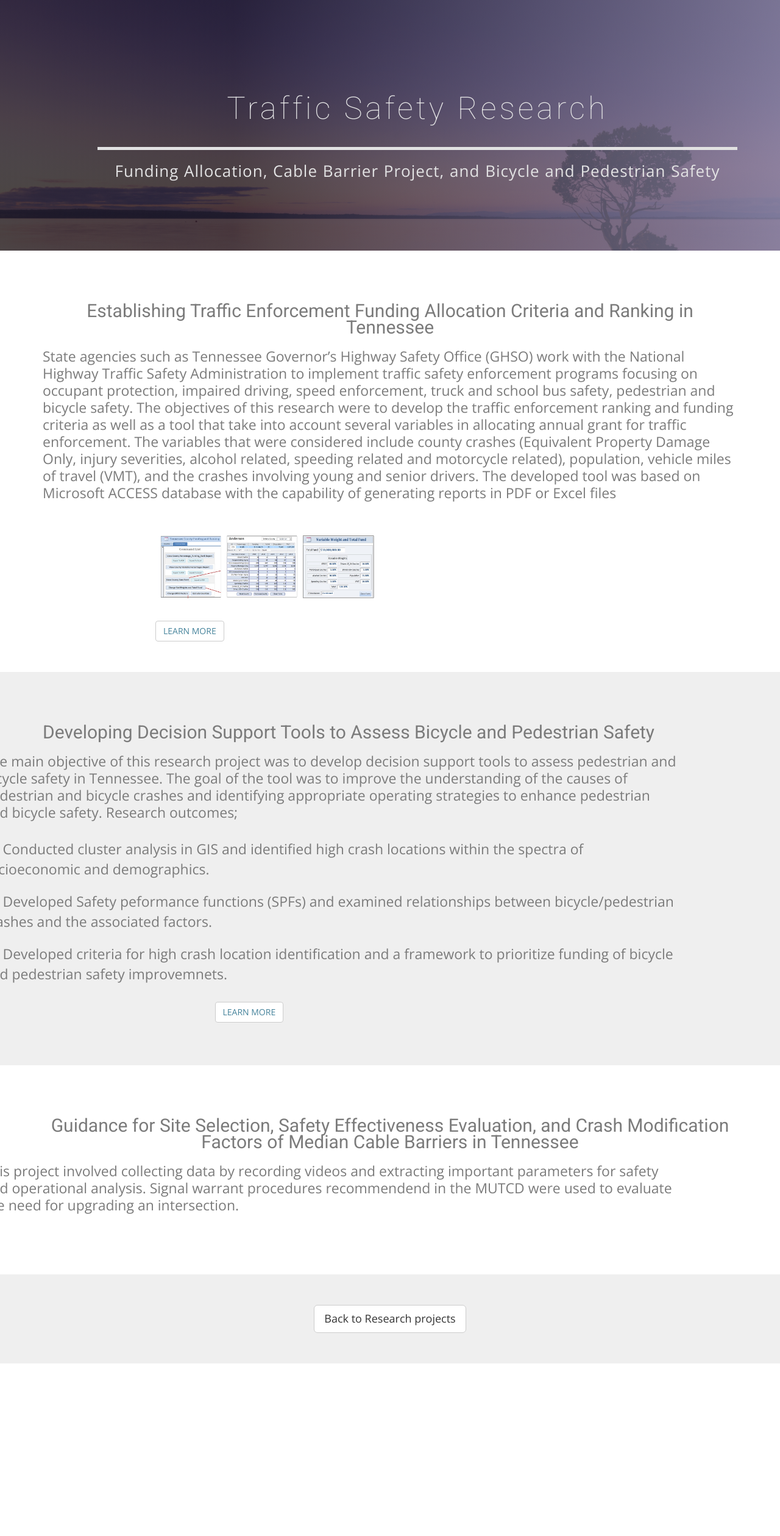
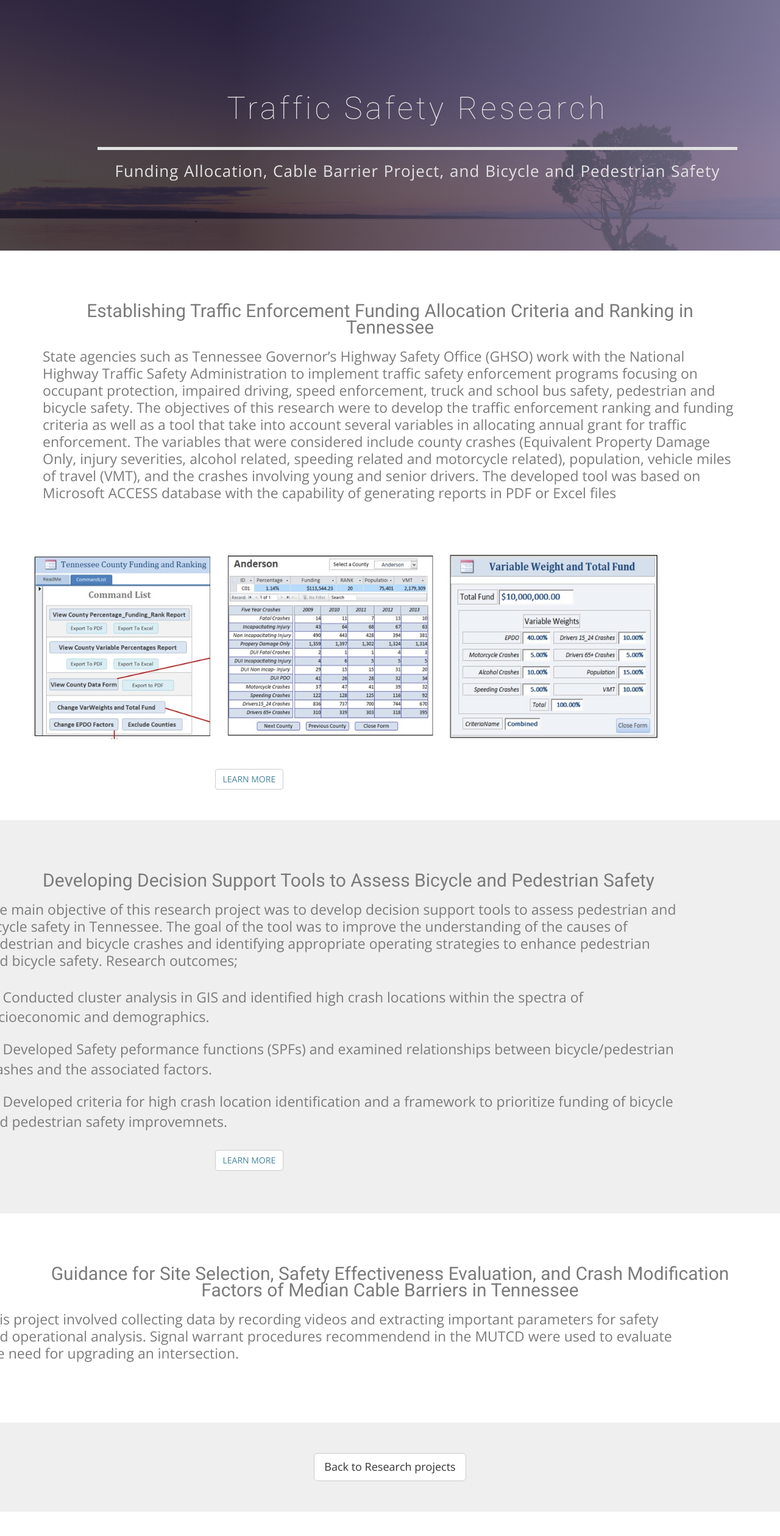
Before and after one commit to ekidando/Emma, a Jekyll site: the page built from safety.html, in a window 1280 px wide. Shown: the whole page at 61% size. Built offline with Jekyll 4.4.1, drawn with Linux system fonts in a browser that asks for light colours; nearby versions of some CDN libraries; some web fonts are replaced; before the commit the page ends 2276 px from its top, so only the background shows below that.

Commit message:
Update safety.html

```diff
--- a/safety.html
+++ b/safety.html
@@ -34,12 +34,12 @@ published: true
 
       </div>
       </div><!-- .col-md-7 close -->
-      <div class="col-md-6">
+      <div class="col-md-12 col-md-pull-1">
         <div class="block">
 
-          <div class="col-md-offset-3">
+
        <img src="{{ site.baseurl }}/img/support_tool.jpg">
-       </div>
+
           <br>
           <div class="col-md-offset-4">
           <a class="btn btn-default btn-call-to-action" href="https://trid.trb.org/view/1437265" target="_blank">LEARN MORE</a>
```
